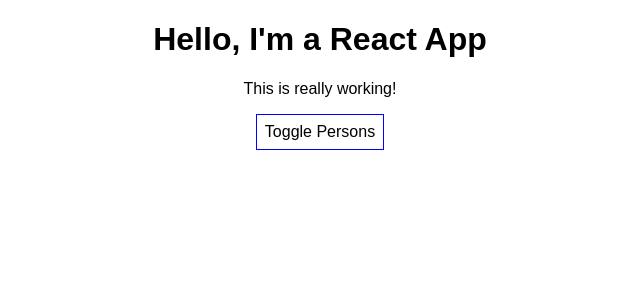
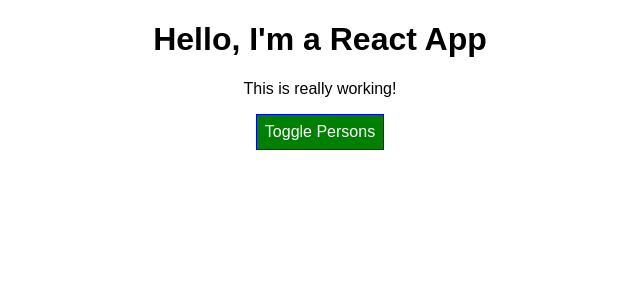
Before and after one commit to Petkoski/burger-builder, a React (Create React App) app: page / in a window 1280 px wide. Shown: the top 300 px of the page, without its empty margins (320-960 px from the left). Built offline with nearby package versions, Linux system fonts and the light colour scheme.

Commit message:
Setting style and className dynamically

```diff
--- a/src/App.css
+++ b/src/App.css
@@ -1,3 +1,11 @@
 .App {
   text-align: center;
 }
+
+.darkred {
+  color: darkred;
+}
+
+.bold {
+  font-weight: bold;
+}
--- a/src/App.js
+++ b/src/App.js
@@ -47,7 +47,8 @@ class App extends Component {
 
   render() {
     const buttonStyle = {
-      backgroundColor: 'white',
+      backgroundColor: 'green',
+      color: 'white',
       font: 'inherit',
       border: '1px solid blue',
       padding: '8px',
@@ -75,14 +76,30 @@ class App extends Component {
           }
         </div>
       );
+
+      //Setting the button color dynamically
+      buttonStyle.backgroundColor = 'darkred';
+    }
+
+    const classes = []; //Class styles defined in App.css
+    if(this.state.persons.length <= 2) {
+      classes.push('darkred');
+    }
+    if(this.state.persons.length <= 1) {
+      classes.push('bold');
     }
 
     return (
       <div className="App">
         <h1>Hello, I'm a React App</h1>
-        <p>This is really working!</p>
+        <p className={classes.join(' ')}>This is really working!</p>
+        {/* ^ Setting className dynamically */}
 
-        <button onClick={this.togglePersonsHandler} style={buttonStyle}>Toggle Persons</button>
+        <button
+          onClick={this.togglePersonsHandler}
+          style={buttonStyle}>
+            Toggle Persons
+        </button>
 
         {/* Rendering content conditionally: */}
         {/* {
```
